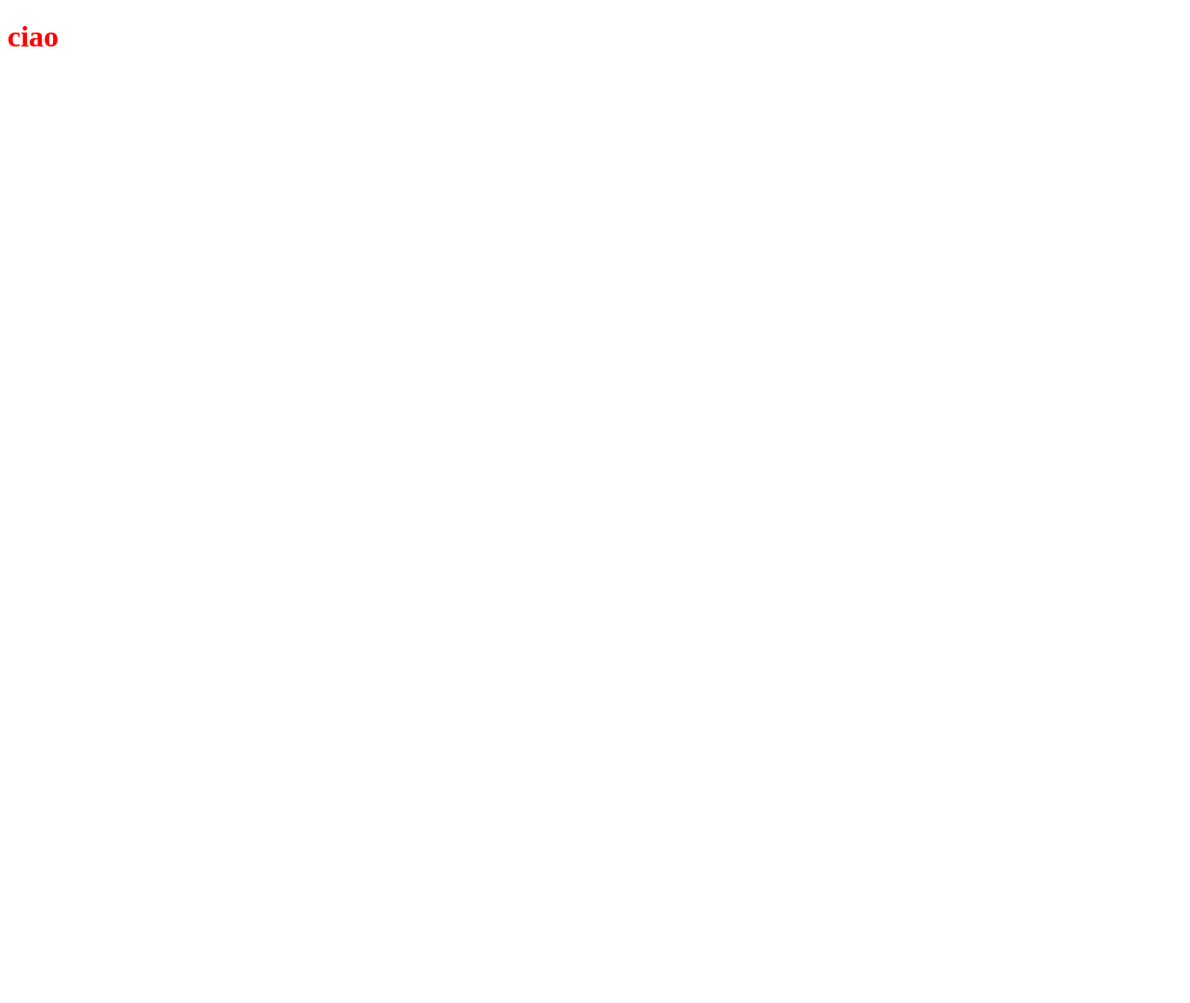
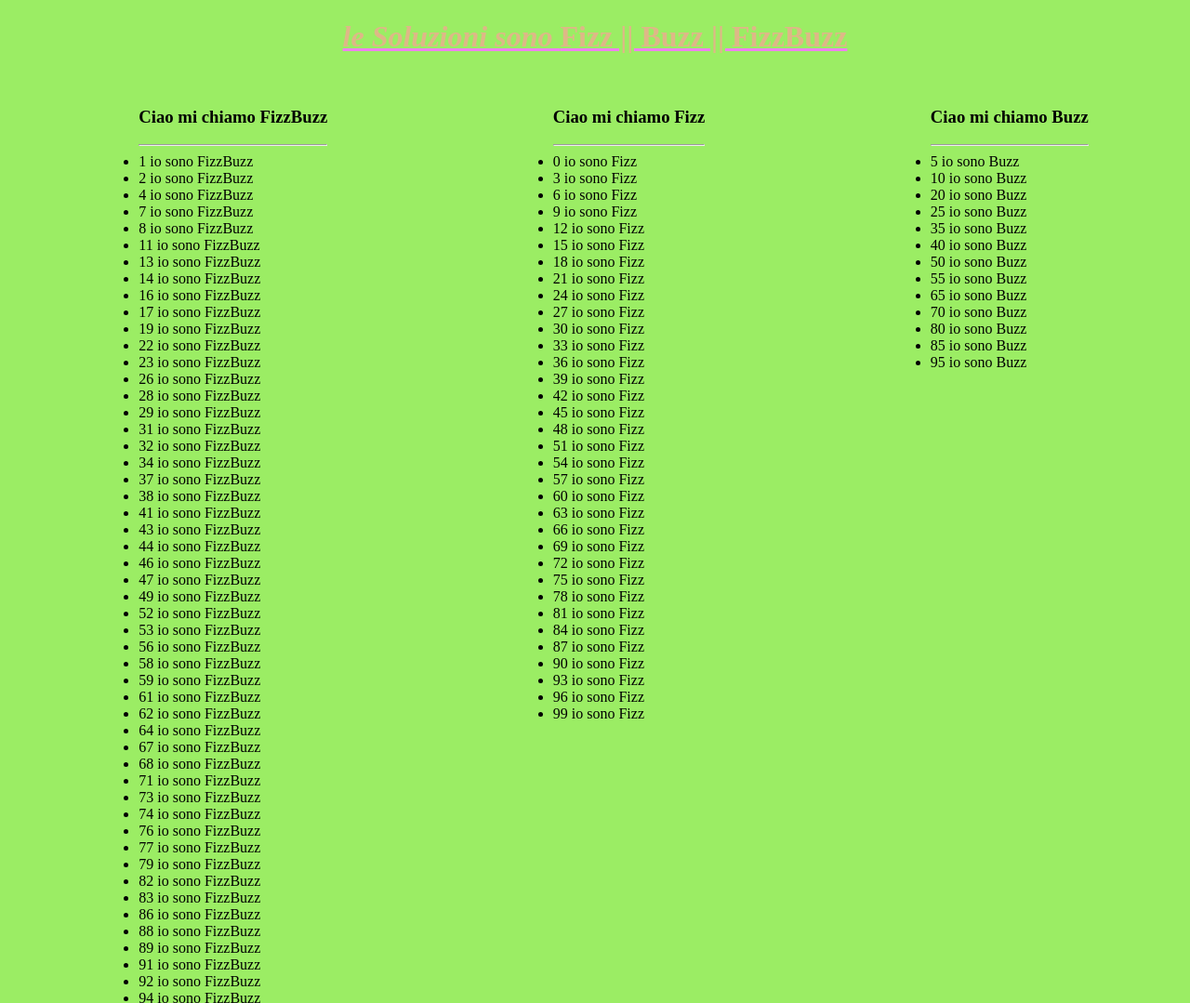
Before and after one commit to andreicismas/js-fizzbuzz, a plain HTML site: page index.html in a window 1280 px wide. Shown: the top 1079 px of the page at 93% size. Before the commit the page ends 800 px from the top, so only its background shows below. Drawn offline with Linux system fonts and the light colour scheme.

Commit message:
added some css style /wund project

```diff
--- a/index.html
+++ b/index.html
@@ -7,13 +7,33 @@
 
     <link rel="stylesheet" href="style.css">
 
-    <script src="script.js"></script>
 
 
     <title>js-fizzbuzz</title>
 </head>
 <body>
-    <h1>ciao</h1>
+
+    <h1 class="title"><em>le Soluzioni sono </em> Fizz || Buzz || FizzBuzz</h1>
+
+    <div class="pull-right">
+
+        <ul  class="" id="FizzBuzz">
+            <li class="title_column"><h3>Ciao mi chiamo FizzBuzz</h3></li>
+            <hr>
+
+        </ul>
+        <ul  class="" id="Fizz">
+            <li class="title_column"><h3>Ciao mi chiamo Fizz</h3></li>
+            <hr>
+
+        </ul>
+        <ul class=""  id="Buzz">
+            <li class="title_column"><h3>Ciao mi chiamo Buzz</h3></li>
+            <hr>
+        </ul>
+        <script src="script.js"></script>
+
+    </div>
 </body>
 </html>
 
--- a/script.js
+++ b/script.js
@@ -1,15 +1,28 @@
 // stampo i numeri fino a 100 multipli di "3" "5" e "15"
+var FizzBuzz = document.getElementById("FizzBuzz")
+// stampo i numeri fino a 100 multipli di "3"
+var Fizz = document.getElementById("Fizz")
+// stampo i numeri fino a 100 multipli di "5"
+var Buzz = document.getElementById("Buzz")
+
 for (var i = 0; i < 100; i++) {
-     //stampa il multiplo di 3 e 5 =15
-    if (i % 5 !== 0 && i % 3 !== 0)
-        console.log(i+" "+"io sono FizzBuzz");
-        //  //stampa il multiplo di 3
-    else if (i % 3 === 0)
-        console.log(i+" "+"io sono Fizz" + " " + "%3");
-         //stampa il multiplo 5
-    else if (i % 5 === 0)
-        console.log(i+" "+"io sono Buzz" + " " + "%5");
-         //stampa il ciclo non multiplicato
-    else
-        console.log("non sono multiple per adesso "+i);
+    //stampa il multiplo di 3 e 5 =15
+    if (i % 5 !== 0 && i % 3 !== 0) {
+        console.log(i + " " + "io sono FizzBuzz");
+        FizzBuzz.innerHTML += "<li>" + i + " " + "io sono FizzBuzz" + "</li>"
+    }
+    //  //stampa il multiplo di 3
+    else if (i % 3 === 0) {
+        console.log(i + " " + "io sono Fizz" + " " + "% 3");
+        Fizz.innerHTML += "<li>" + i + " " + "io sono Fizz" + "</li>"
+    }
+    //stampa il multiplo 5
+    else if (i % 5 === 0){
+    console.log(i + " " + "io sono Buzz" + " " + "% 5");
+    Buzz.innerHTML += "<li>" + i + " " + "io sono Buzz" + "</li>"
+    }
+    else(i)
+    //eventuale stampo in /console o doc html
+
+
 }
--- a/style.css
+++ b/style.css
@@ -1,3 +1,33 @@
-h1{
-    color: red;
+body{
+    background-color: rgb(155, 237, 100);
 }
+.title {
+    color: burlywood;
+    text-decoration: underline violet;
+    text-align: center;
+}
+
+.pull-right {
+    display: flex;
+    justify-content: space-around;
+    animation: colori 5s infinite;
+}
+
+.title_column{
+    list-style: none;
+    align-self: center;
+}
+
+@keyframes colori{
+    0% {
+        color: #000;
+    }
+    20% {
+        color: rgb(94, 66, 66);
+    }
+    40% {  color: rgb(153, 60, 60);}
+
+    60% {  color: rgb(134, 133, 55);}
+    80% {  color: rgb(44, 23, 23);}
+    100% {color: black;}
+}
```
